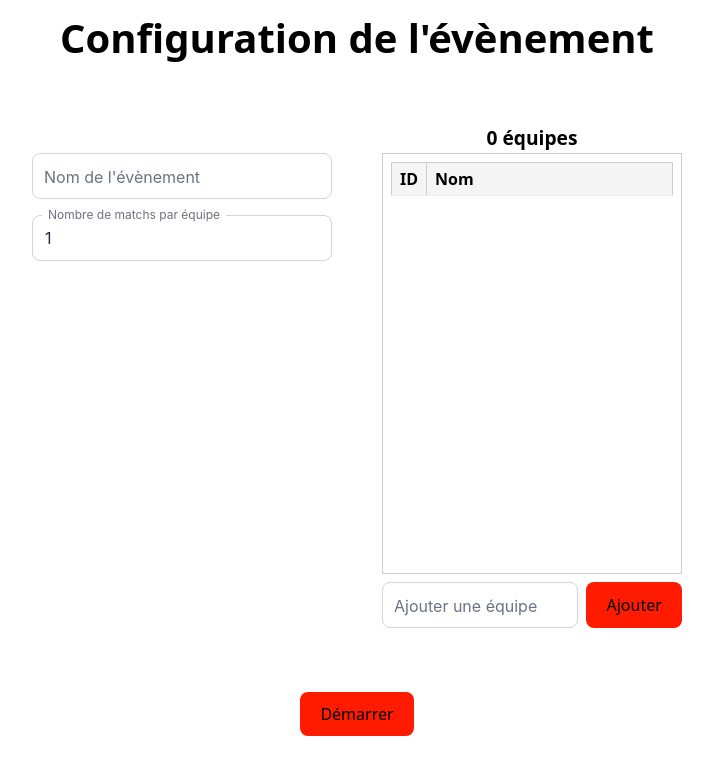
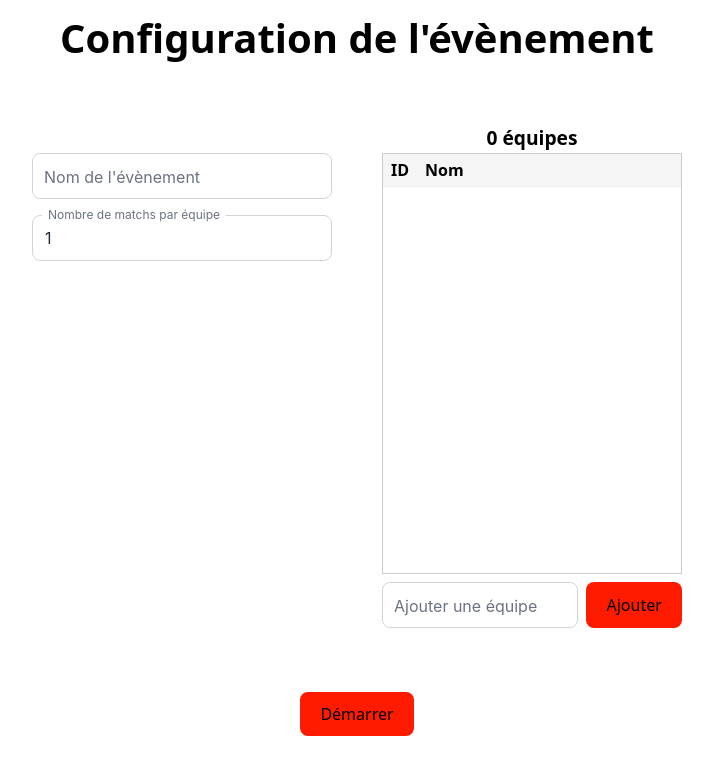
Before and after one commit to syukoGit/Cochonnet-18, a React (Vite) app: page /config in a window 1280 px wide. Shown: the top 774 px of the page, without its empty margins (283-996 px from the left). Built offline with nearby package versions, Linux system fonts and the light colour scheme.

Commit message:
Refactor EventConfig styles and improve readability of round generation logic

```diff
--- a/src/pages/EventConfig.css
+++ b/src/pages/EventConfig.css
@@ -10,7 +10,8 @@
   padding-bottom: 4rem;
 }
 
-.config-title, .start-button {
+.config-title,
+.start-button {
   flex: 0;
 }
 
@@ -50,10 +51,8 @@
 }
 
 .team-list-container {
-  overflow-y: auto;
   margin-bottom: 0.5rem;
   border: 1px solid #ccc;
-  padding: 0.5rem;
   height: 100%;
   max-height: 100%;
   overflow-y: auto;
@@ -63,12 +62,14 @@
 .team-list-table {
   width: 100%;
   border-collapse: collapse;
+  border: none;
 }
 
 .team-list-table th,
 .team-list-table td {
   padding: 0.25rem 0.5rem;
   text-align: left;
+  border: none;
   border-bottom: 1px solid #eee;
 }
 
@@ -82,6 +83,7 @@
 .team-id-col {
   width: 1px; /* Auto-resize to content */
   white-space: nowrap;
+  border-right: 1px solid #eee;
 }
 
 .team-name-col {
```
Also changed, not shown: src/pages/EventConfig.tsx (+7 -2 lines).
